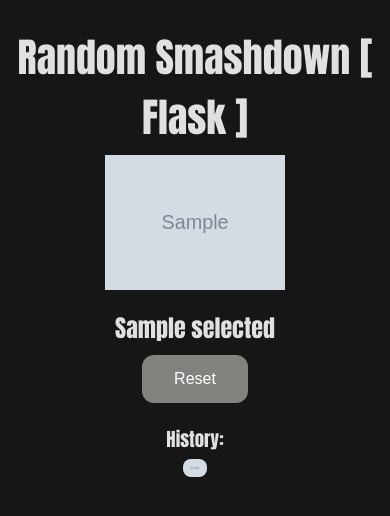
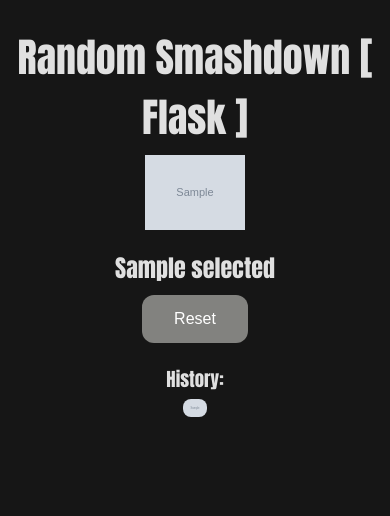
Before and after one commit to TheMTorres29/AugustCoding, a Flask app: template RandomSmashdownPy/randomSmashdown-flask/templates/index.html in a window 390 px wide. Shown: the top 516 px of the page. Run offline with Flask 3, Linux system fonts and the light colour scheme; the template is opened without the code that fills it: most values are stand-ins (such as "Sample title", 1, 10 or a date in 2020); grey boxes marked "Sample" are stand-in pictures.

Commit message:
CSS edits

```diff
--- a/RandomSmashdownPy/randomSmashdown-flask/app.py
+++ b/RandomSmashdownPy/randomSmashdown-flask/app.py
@@ -6,9 +6,6 @@ import os
 
 app = Flask(__name__)
 app.secret_key = os.environ.get("FLASK_SECRET_KEY", "dev_default_key")
-
-# Generate a random secret key
-print(secrets.token_urlsafe(32))
 
 @app.route("/", methods=["GET", "POST"])
 def index():
--- a/RandomSmashdownPy/randomSmashdown-flask/static/style.css
+++ b/RandomSmashdownPy/randomSmashdown-flask/static/style.css
@@ -2,7 +2,7 @@ body { font-family: Impact, sans-serif; text-align: center; background-color: #1
 h1 { font-size: 2.5em; margin-bottom: 0.2em; font-weight: 100; color:  rgba(255, 255, 255, 0.87); }
 h2, h3 { margin-bottom: 0.2em; font-weight: 100; color:  rgba(255, 255, 255, 0.87); }
 .fighter-container { display: flex; flex-direction: column; align-items: center; margin: 0 auto; }
-.fighter-img { width: 120px; max-height: 100%;  object-fit: contain; }
+.fighter-img { width: 90px; max-height: 100%;  object-fit: contain; }
 .RandomBtn {
     background-color: #c9c9c5;
     border: none;
@@ -38,6 +38,6 @@ h2, h3 { margin-bottom: 0.2em; font-weight: 100; color:  rgba(255, 255, 255, 0.8
 }
 .history img { margin: 2px; border-radius: 8px; }
 @media (max-width: 500px) {
-    .fighter-img { width: 180px !important; }
+    .fighter-img { width: 100px !important; }
     .history img { width: 24px !important; }
 }
```
